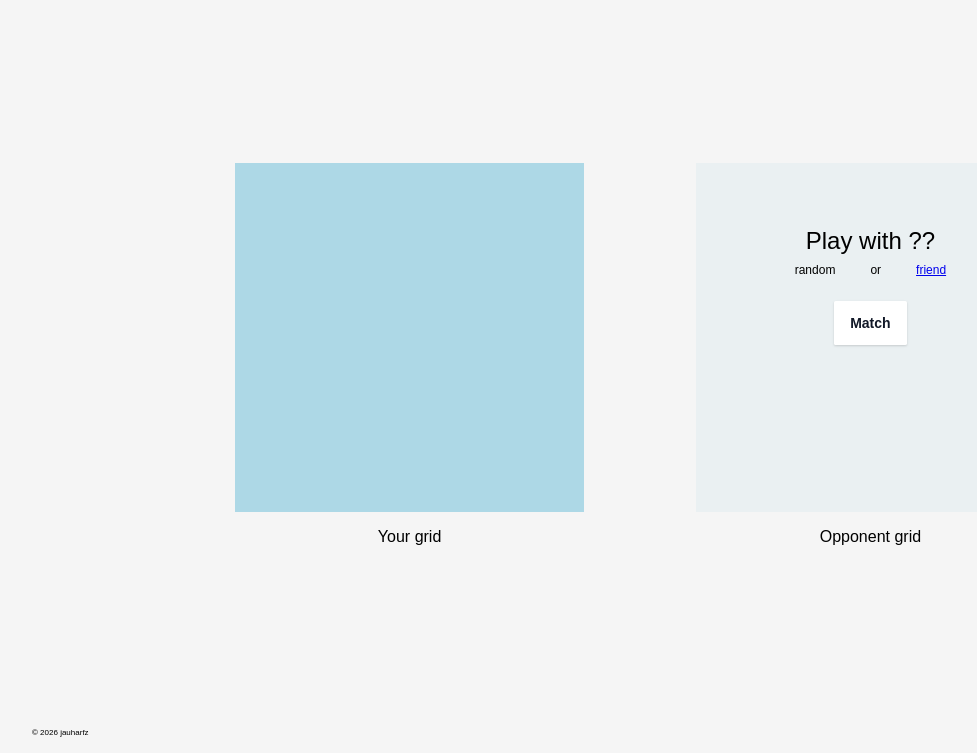
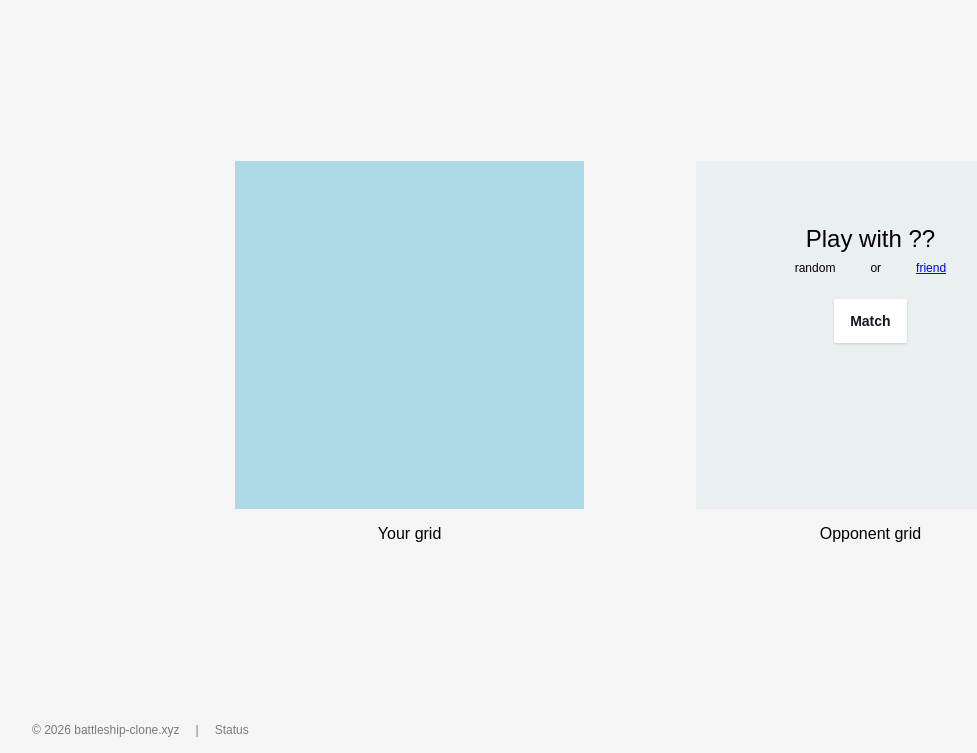
Before and after one commit to jauharfz/battleship, a website built with Vite: page web/index.html in a window 1280 px wide. Shown: the part 47-800 px from the top of the page, without its empty margins (0-977 px from the left). Built offline with nearby package versions, Linux system fonts and the light colour scheme; files whose address does not match are found by name.

Commit message:
feet: adding extra foot:>

```diff
--- a/web/index.html
+++ b/web/index.html
@@ -47,7 +47,11 @@
             </section>
         </main>
 
-        <footer class="footer">&copy; 2026 jauharfz</footer>
+        <footer class="footer">
+            <div> &copy; 2026 battleship-clone.xyz </div>
+            <div>|</div>
+            <a href="https://status.battleship-clone.xyz" id="status-link">Status</a>
+        </footer>
     </body>
     <script type="module" src="/src/app.ts"></script>
 </html>
--- a/web/src/app.ts
+++ b/web/src/app.ts
@@ -29,6 +29,7 @@
 let ships: Ship[];
 let activeSession: DragSession | null = null;
 
+const title = document.getElementById("title") as HTMLElement;
 const playerGrid = document.getElementById("player-grid") as HTMLDivElement;
 const opponentGrid = document.getElementById("opponent-grid") as HTMLDivElement;
 
@@ -373,6 +374,10 @@
   window.location.reload();
 }
 
+title.addEventListener("click", () => {
+  window.location.reload();
+});
+
 mainApp();
 //save the client id -> if == unlock, otherwise lock
 
--- a/web/src/style.css
+++ b/web/src/style.css
@@ -24,6 +24,11 @@
 	grid-template-columns: 1fr auto 1fr;
 	align-items: center;
 }
+
+#title{
+	cursor: pointer;
+}
+
 
 
 #leave-link{
@@ -218,7 +223,20 @@
 
 .footer{
 	padding: 1rem 2rem;
-	font-size: 50%;
+	font-size: 75%;
+	opacity: 50%;
+	display: flex;
+	gap: 1rem;
+
+}
+
+#status-link{
+	text-decoration: none;
+	color: black;
+}
+
+#status-link:hover{
+	color: grey;
 }
 
 .cell{
```
